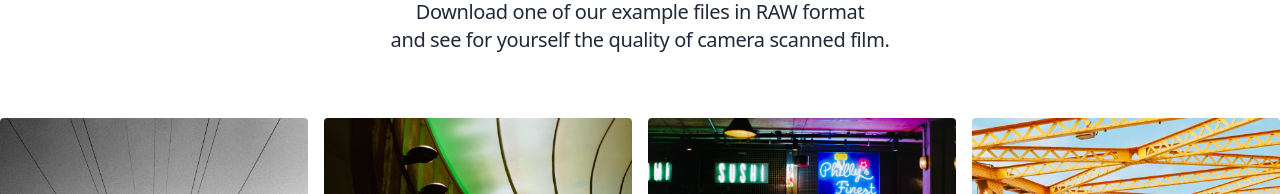
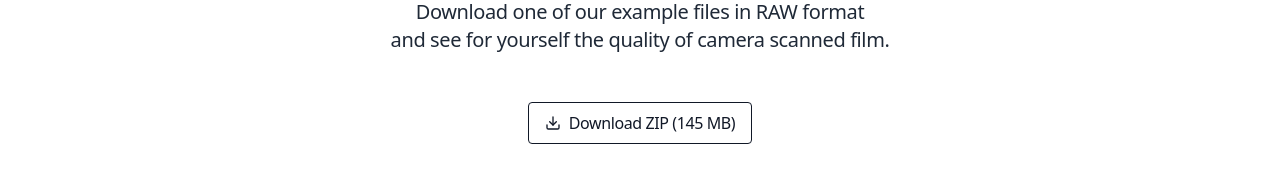
Before and after one commit to jakub-sekula/tonecarrier-old, a Next.js app: page / in a window 1280 px wide. Shown: the part 1204-1398 px from the top of the page. Built offline with nearby package versions, Linux system fonts and the light colour scheme.

Commit message:
Add google drive download link, fix hero video transparency

```diff
--- a/src/components/gallery.tsx
+++ b/src/components/gallery.tsx
@@ -121,6 +121,16 @@ function PhotoComponent({ photo }: { photo: Photo }) {
 }
 
 export default function Gallery() {
+  const handleDownload = () => {
+    const link = document.createElement("a");
+    link.href =
+      "https://drive.google.com/uc?export=download&id=1cq9CTjuOxqgc-QBut336i7w-NT8epj-g";
+    link.setAttribute("download", "file.zip"); // You can specify the file name here
+    document.body.appendChild(link);
+    link.click();
+    document.body.removeChild(link);
+  };
+
   return (
     <section className="relative pb-12">
       {/* <div className="bg-gray-900 absolute left-0 right-0 top-0 h-[30rem]" /> */}
@@ -135,16 +145,19 @@ export default function Gallery() {
             Download one of our example files in RAW format
             <br /> and see for yourself the quality of camera scanned film.
           </p>
-          {/* <div
+          <div
             className="mx-auto sm:max-w-none sm:flex sm:justify-center"
             data-aos="zoom-y-out"
             data-aos-delay="300"
           >
-            <button className="w-full px-4 py-2 rounded border-gray-900 border hover:bg-gray-900/20 text-gray-900 flex justify-center items-center gap-2 mt-8">
-          <Download className="size-4" />
-          Download ZIP
-        </button>
-          </div> */}
+            <button
+              onClick={handleDownload}
+              className="w-full px-4 py-2 rounded border-gray-900 border hover:bg-gray-900/20 text-gray-900 flex justify-center items-center gap-2 mt-8"
+            >
+              <Download className="size-4" />
+              Download ZIP (145 MB)
+            </button>
+          </div>
         </div>
       </div>
       <Carousel
--- a/src/components/hero.tsx
+++ b/src/components/hero.tsx
@@ -19,13 +19,13 @@ export default function Hero() {
       <video
         ref={ref}
         src="/leaks_trim.mp4"
-        className="absolute w-full h-full object-cover mix-blend-multiply -z-10 "
+        className="absolute w-full h-full object-cover opacity-25 -z-10 "
         autoPlay
         loop
         muted
         playsInline
       ></video>
-      <div className="absolute w-full h-full bg-gray-500 -z-20" />
+      <div className="absolute w-full h-full bg-black -z-20" />
 
       <div className="max-w-6xl mx-auto px-4 sm:px-6 text-white">
         {/* Hero content */}
```
